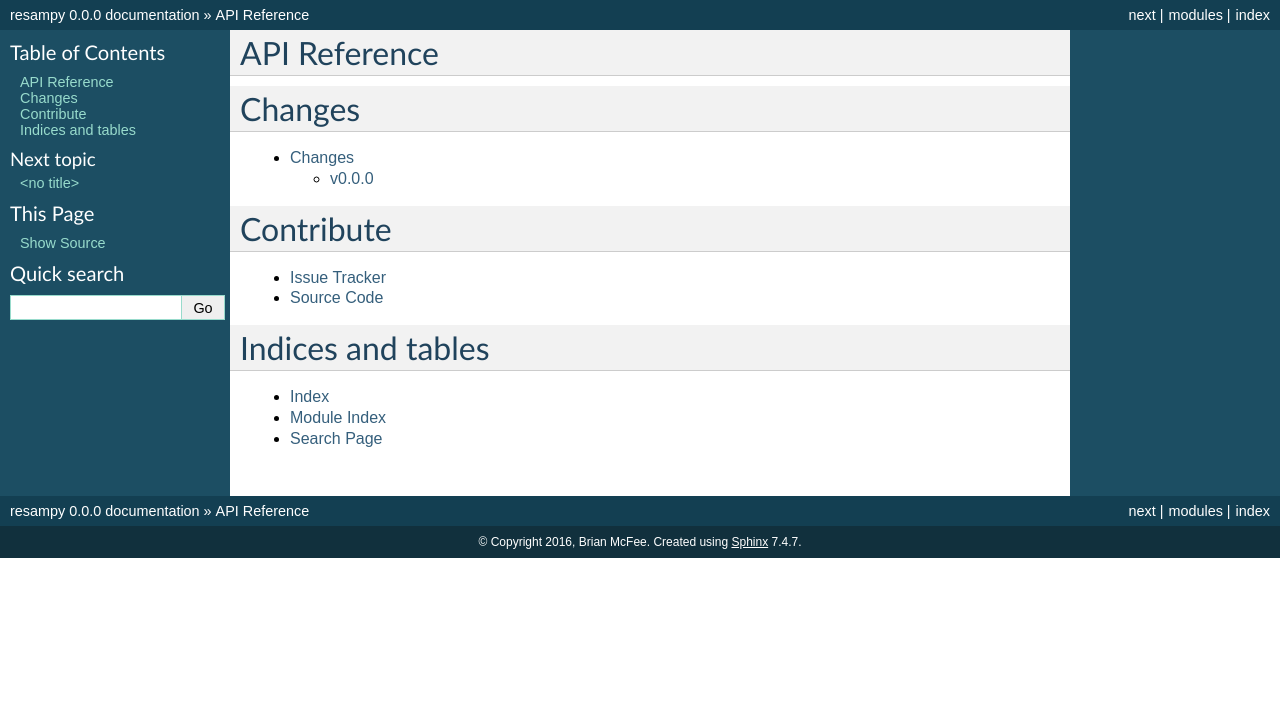
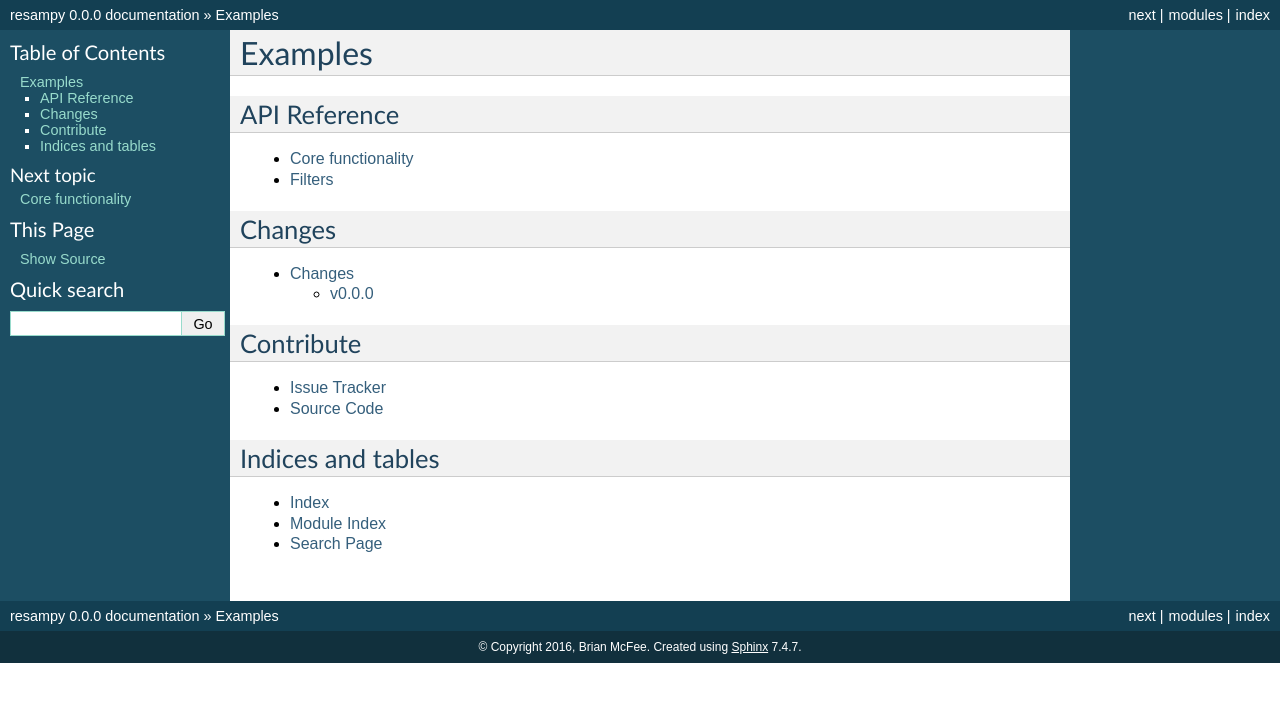
Before and after one commit to bmcfee/resampy, a Sphinx documentation site: the page built from docs/index.rst, in a window 1280 px wide. Shown: the top 702 px of the page. Built offline with Sphinx 7.4.7, drawn with Linux system fonts in a browser that asks for light colours.

```diff
--- a/docs/api.rst
+++ b/docs/api.rst
@@ -2,8 +2,12 @@
 
 .. module:: resampy
 
-.. automodule:: core
+Core functionality
+------------------
+.. automodule:: resampy.core
     :members:
 
-.. automodule:: filters
+Filters
+-------
+.. automodule:: resampy.filters
     :members:
--- a/docs/conf.py
+++ b/docs/conf.py
@@ -18,7 +18,7 @@ import os
 # If extensions (or modules to document with autodoc) are in another directory,
 # add these directories to sys.path here. If the directory is relative to the
 # documentation root, use os.path.abspath to make it absolute, like shown here.
-sys.path.insert(0, os.path.abspath('../resampy'))
+sys.path.insert(0, os.path.abspath('../'))
 
 # -- General configuration ------------------------------------------------
 
@@ -55,14 +55,9 @@ master_doc = 'index'
 project = u'resampy'
 copyright = u'2016, Brian McFee'
 
-from mock import MagicMock
-class Mock(MagicMock):
-    @classmethod
-    def __getattr__(cls, name):
-        return Mock()
-
-MOCK_MODULES = ['numpy', 'scipy', 'scipy.signal']
-sys.modules.update((mod_name, Mock()) for mod_name in MOCK_MODULES)
+import mock
+MOCK_MODULES = ['numpy', 'scipy', 'scipy.signal', 'resampy.resample']
+sys.modules.update((mod_name, mock.Mock()) for mod_name in MOCK_MODULES)
 
 # The version info for the project you're documenting, acts as replacement for
 # |version| and |release|, also used in various other places throughout the
--- a/docs/index.rst
+++ b/docs/index.rst
@@ -3,9 +3,11 @@
    You can adapt this file completely to your liking, but it should at least
    contain the root `toctree` directive.
 
+Examples
+--------
+
 API Reference
 =============
-
 .. toctree::
    :maxdepth: 2
 
```
